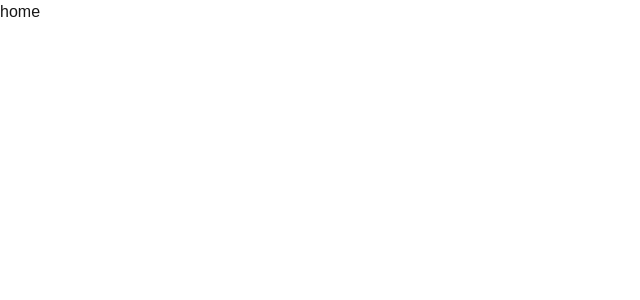
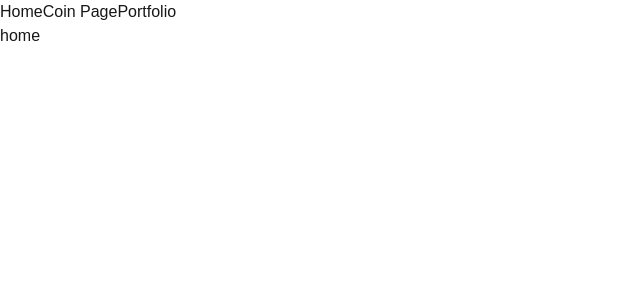
Before and after one commit to OriginalCade/crypto-app-test, a Next.js app: page /home in a window 1280 px wide. Shown: the top 300 px of the page, without its empty margins (0-640 px from the left). Built offline with nearby package versions, Linux system fonts and the light colour scheme.

Commit message:
added navbar links

```diff
--- a/src/app/layout.js
+++ b/src/app/layout.js
@@ -1,5 +1,6 @@
 import { Geist, Geist_Mono } from "next/font/google";
 import "./globals.css";
+import Link from "next/link";
 
 const geistSans = Geist({
   variable: "--font-geist-sans",
@@ -22,6 +23,11 @@ export default function RootLayout({ children }) {
       <body
         className={`${geistSans.variable} ${geistMono.variable} antialiased`}
       >
+        <div>
+          <Link href="/">Home</Link>
+          <Link href="/coin/coinId">Coin Page</Link>
+          <Link href="/portfolio">Portfolio</Link>
+        </div>
         {children}
       </body>
     </html>
```
